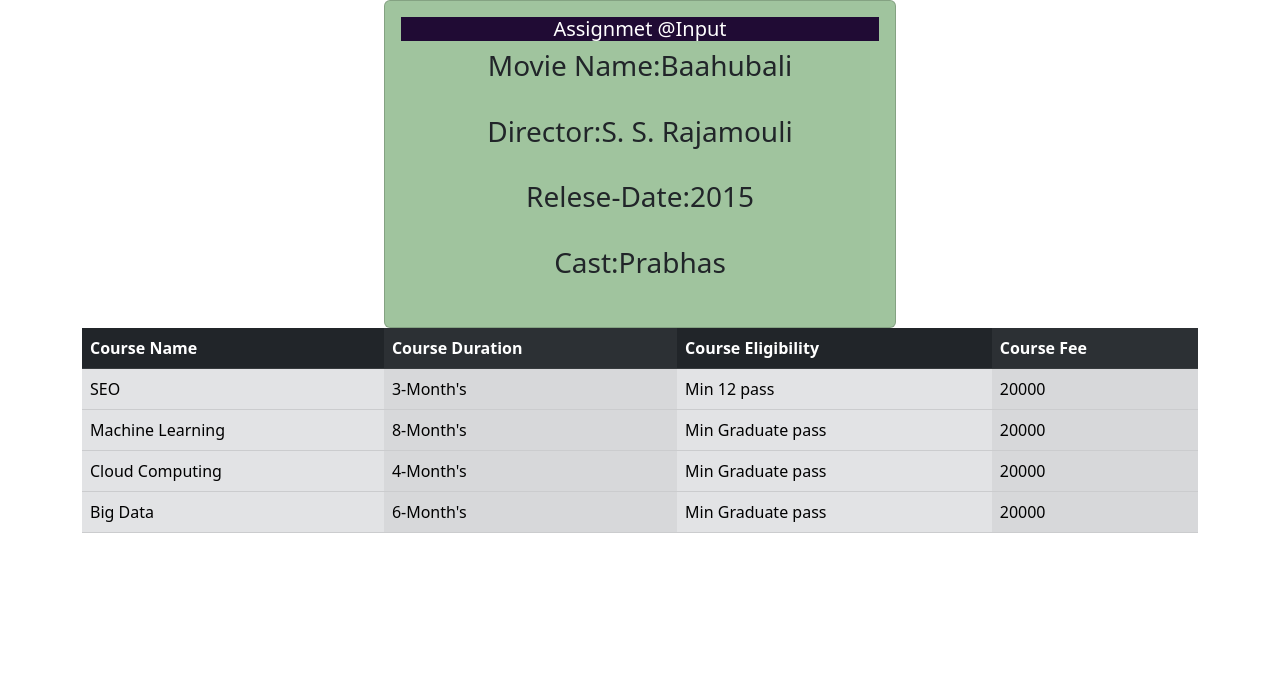
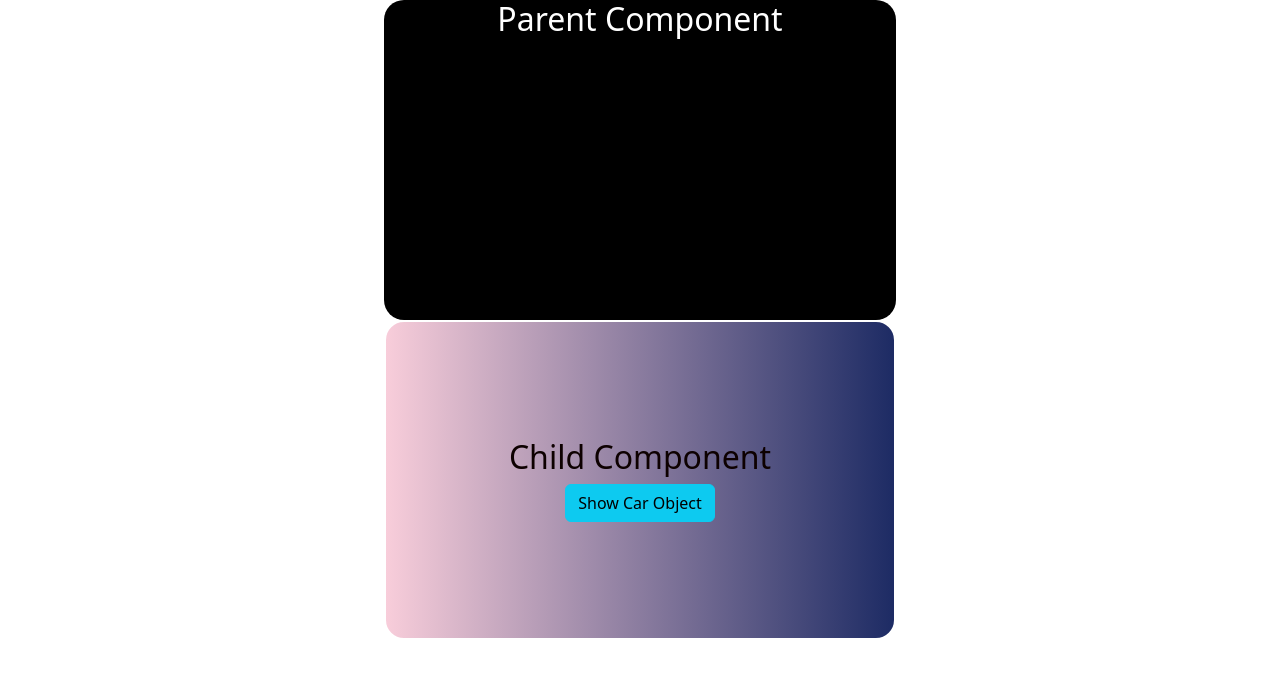
Before and after one commit to Ingole12/AngularProjects, an Angular app in the folder angularapp/: page / in a window 1280 px wide. Shown: the top 676 px of the page. Built offline with nearby package versions, Linux system fonts and the light colour scheme.

Commit message:
@Output decorator , eventemitter
@Output decorator , eventemitter

```diff
--- a/angularapp/src/app/@Input/child/child.component.html
+++ b/angularapp/src/app/@Input/child/child.component.html
@@ -33,3 +33,11 @@
         </tbody>
     </table>
 </div>
+
+
+
+<div class="container">
+    <!-- steps 1 user entering food  -->
+    Enter Food Name:
+    <input type="text" name="" id="" #item (keyup.enter)="getfood(item.value)">
+</div>
--- a/angularapp/src/app/@Input/child/child.component.ts
+++ b/angularapp/src/app/@Input/child/child.component.ts
@@ -1,6 +1,7 @@
-import { Component, Input, OnInit } from '@angular/core';
+import { Component, Input, OnInit, Output } from '@angular/core';
+// import { EventEmitter } from 'protractor';
 import { Courses } from 'src/app/models/courses';
-
+import { EventEmitter } from '@angular/core';
 
 @Component({
   selector: 'app-child',
@@ -11,12 +12,20 @@
   @Input() movies:any[]=[];
   @Input() courses:Courses[]=[];
 
+  @Output() foodevent: EventEmitter<string> = new EventEmitter<string>();
+
+  // function will call once text boxt value
+  getfood(value){
+    //foodevent is nothing but custome event
+       this.foodevent.emit(value);
+  }
   constructor() {
-
    }
 
   ngOnInit() {
-    console.log(this.movies)
+    console.log(this.movies);
+    console.log(this.courses);
+
   }
 
 }
--- a/angularapp/src/app/@Input/parent/parent.component.html
+++ b/angularapp/src/app/@Input/parent/parent.component.html
@@ -1,15 +1,6 @@
-<!-- <div class="container">
 
-    <div class="card">
-        <div class="card-header">
-            <h3>Parent Component</h3>
-            <div class="form-group">
-              <label for=""></label>
-              <input type="text" class="form-control" name="" id="" aria-describedby="helpId" placeholder="">
-              <small id="helpId" class="form-text text-muted">Help text</small>
-            </div>
-        </div>
-    </div>
-</div> -->
+<app-child [courses]="cour" [movies]="movies" (foodevent)="addfood($event)"></app-child>
 
-<app-child [courses]="cour" [movies]="movies"></app-child>
+<ul *ngFor="let f of foods">
+    <li>{{f}}</li>
+</ul>
--- a/angularapp/src/app/@Input/parent/parent.component.ts
+++ b/angularapp/src/app/@Input/parent/parent.component.ts
@@ -15,6 +15,13 @@
         cast:'Prabhas'
   }]
 
+  foods:string[]=[];
+  addfood(foodnaem){
+    console.log(foodnaem);
+     this.foods.push(foodnaem)
+
+  }
+
   constructor() {
    }
 
@@ -30,14 +37,3 @@
 ]
 
 }
-
-
-
-// export class Movies {
-//   mName:string='Baahubali';
-//   director:string='S. S. Rajamouli';
-//   procuction:string='Arka Media Works';
-//   cast:string='Prabhas';
-//  }
-
-// let movieobj=new Movies();
--- /dev/null
+++ b/angularapp/src/app/@Output/child-one/child-one.component.css
@@ -0,0 +1,16 @@
+.container{
+    display: flex;
+    flex-direction: column;
+    align-items: center;
+    justify-content: center;
+    height: 40vh;
+    width: 40vw;
+    color: rgb(13, 0, 0);
+    border: 2px solid white;
+    border-radius: 20px;
+
+    background: #1D2B64;  /* fallback for old browsers */
+background: -webkit-linear-gradient(to right, #F8CDDA, #1D2B64);  /* Chrome 10-25, Safari 5.1-6 */
+background: linear-gradient(to right, #F8CDDA, #1D2B64);
+
+}
--- /dev/null
+++ b/angularapp/src/app/@Output/child-one/child-one.component.html
@@ -0,0 +1,4 @@
+<div class="container">
+    <h2>Child Component</h2>
+    <button (click)="onclick()"  class="btn btn-info">Show Car Object </button>
+</div>
--- /dev/null
+++ b/angularapp/src/app/@Output/child-one/child-one.component.ts
@@ -0,0 +1,26 @@
+import { conditionallyCreateMapObjectLiteral } from '@angular/compiler/src/render3/view/util';
+import { Component, OnInit, Output,EventEmitter } from '@angular/core';
+
+
+@Component({
+  selector: 'app-child-one',
+  templateUrl: './child-one.component.html',
+  styleUrls: ['./child-one.component.css']
+})
+export class ChildOneComponent implements OnInit {
+
+  @Output () getcar:EventEmitter<any>= new EventEmitter<any>();
+
+
+  car=[
+    {cName:"Thar",bName:'Mahindra',cType:'SUV',cEngine:'2184cc',cMilege:'15 kmpl'}
+  ]
+
+  onclick(){
+   this.getcar.emit(this.car);
+  }
+  constructor() { }
+  ngOnInit() {
+    console.log(this.car);
+  }
+}
--- /dev/null
+++ b/angularapp/src/app/@Output/parent-one/parent-one.component.css
@@ -0,0 +1,10 @@
+.container{
+    display: flex;
+    flex-direction: column;
+    align-items: center;
+    height: 40vh;
+    width: 40vw;
+    background-color: black;
+    color: white;
+    border-radius: 20px;
+}
--- /dev/null
+++ b/angularapp/src/app/@Output/parent-one/parent-one.component.html
@@ -0,0 +1,14 @@
+
+<div class="container">
+    <h2>Parent Component</h2>
+<ul *ngFor="let a of cars">
+  <h4> Car Name:{{a.cName}}  <br> </h4>
+  <h4> Car Brand: {{a.bName}} <br> </h4>
+  <h4> Car Type:{{a.cType}} <br> </h4>
+  <h4> Car Engine: {{a.cEngine}} <br> </h4>
+  <h4> Car Milege: {{a.cMilege}} <br> </h4>
+</ul>
+</div>
+
+
+    <app-child-one (getcar)="cardetais($event)"></app-child-one>
--- /dev/null
+++ b/angularapp/src/app/@Output/parent-one/parent-one.component.ts
@@ -0,0 +1,21 @@
+import { Component, OnInit } from '@angular/core';
+
+@Component({
+  selector: 'app-parent-one',
+  templateUrl: './parent-one.component.html',
+  styleUrls: ['./parent-one.component.css']
+})
+export class ParentOneComponent implements OnInit {
+
+ cars=[];
+    cardetais(value){
+      // console.log(value);
+       this.cars=value;
+    console.log(this.cars);
+      }
+  constructor() { }
+
+  ngOnInit() {
+  }
+
+}
--- a/angularapp/src/index.html
+++ b/angularapp/src/index.html
@@ -15,6 +15,7 @@
   <!-- <app-structuraldirectivesassin></app-structuraldirectivesassin> -->
   <!-- <app-password></app-password> -->
 
-  <app-parent></app-parent>
+  <!-- <app-parent></app-parent> -->
+  <app-parent-one></app-parent-one>
 </body>
 </html>
```
Also changed, not shown: angularapp/src/app/app.module.ts (+6 -2 lines).
